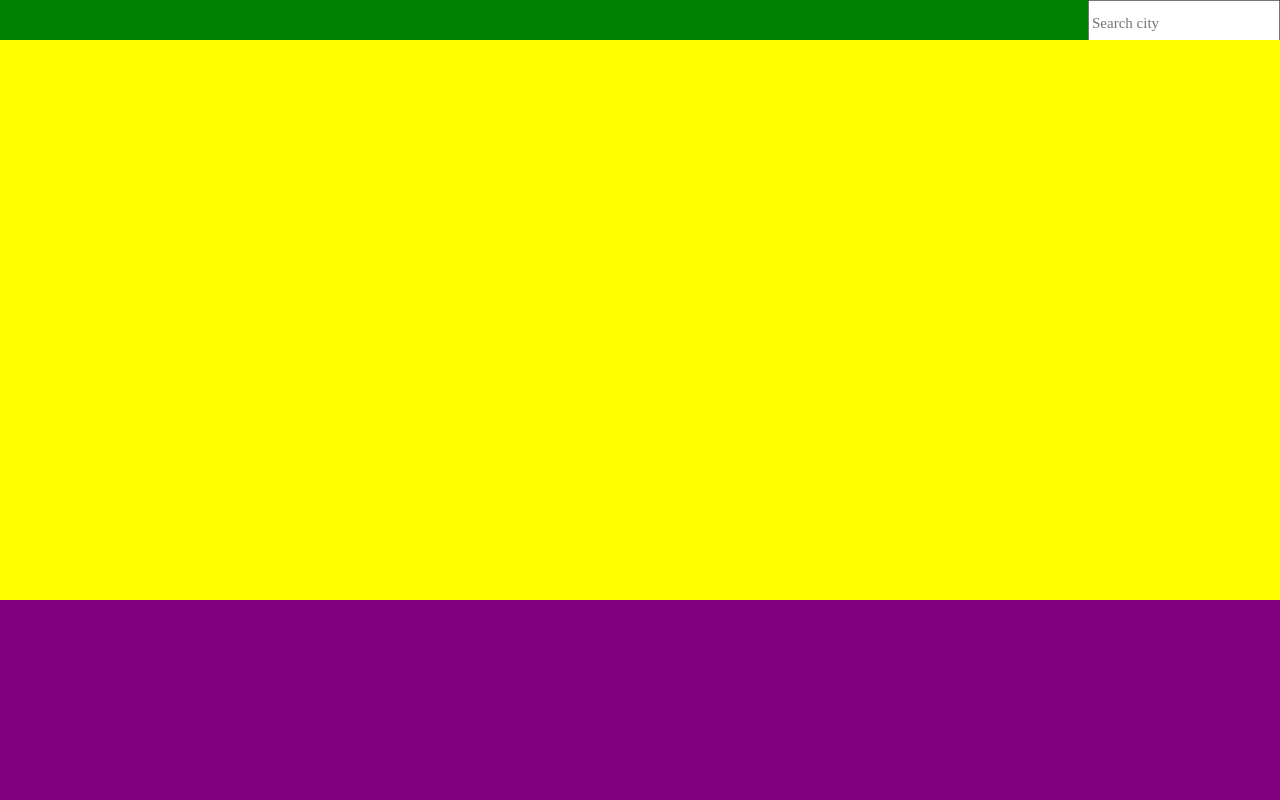
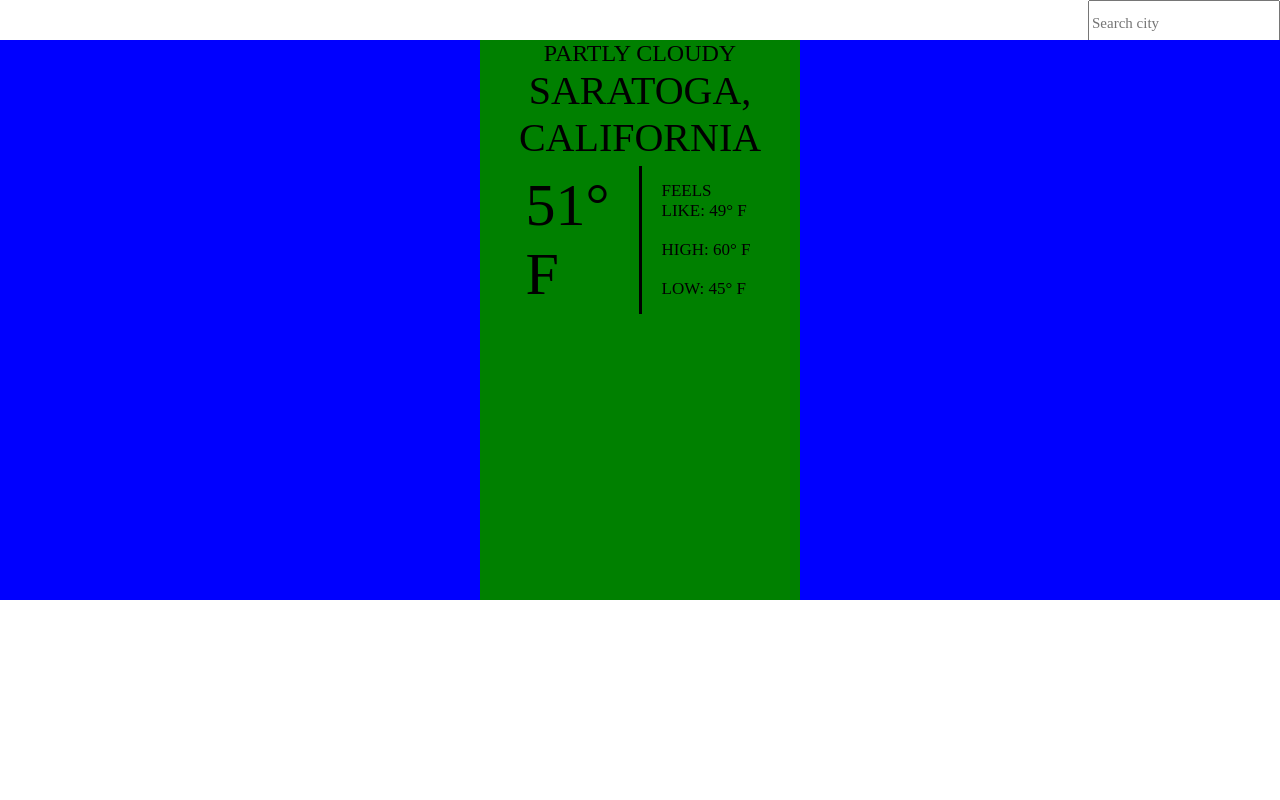
Before and after one commit to timothyling1994/weather-app, a website built with webpack: page dist/index.html in a window 1280 px wide. Built offline with nearby package versions, Linux system fonts and the light colour scheme.

Commit message:
Add styling for API returned weather data

```diff
--- a/src/domController.js
+++ b/src/domController.js
@@ -12,14 +12,15 @@ let domController = (() => {
 	};
 
 	const updateTodayDOM = (weatherObj) => {
+
 		clearDOM();
 
-		let description = document.createTextNode(weatherObj.description);
-		let temp = document.createTextNode(weatherObj.temp);
-		let feels_like = document.createTextNode(weatherObj.feels_like);
-		let temp_min = document.createTextNode(weatherObj.temp_min);
-		let temp_max = document.createTextNode(weatherObj.temp_max);
-		let name = document.createTextNode(weatherObj.name);
+		let description = document.createTextNode(weatherObj.current_description);
+		let temp = document.createTextNode(weatherObj.current_temp);
+		let feels_like = document.createTextNode(weatherObj.current_feels_like);
+		let temp_min = document.createTextNode(weatherObj.current_temp_min);
+		let temp_max = document.createTextNode(weatherObj.current_temp_max);
+		let name = document.createTextNode(weatherObj.current_name);
 
 		let new_weather_info = document.createElement("div");
 		new_weather_info.setAttribute("id","weather-info");
--- a/src/staticListeners.js
+++ b/src/staticListeners.js
@@ -13,30 +13,30 @@ let staticListeners = () => {
 
 			let weather_data = await requestAPI.requestCityData(payload.coord.lat,payload.coord.lon);
 
+			console.log(payload);
+			console.log(weather_data);
 
-			/*
-			payload[0].json().then((jsonData) => {
-
-				let description = jsonData.weather[0].description;
-				let temp = jsonData.main.temp;
-				let feels_like = jsonData.main.feels_like;
-				let temp_min = jsonData.main.temp_min;
-				let temp_max = jsonData.main.temp_max;
-				let name = jsonData.name;
+			let current_description = weather_data.current.weather[0].description;
+			let current_main_descrip = weather_data.current.weather[0].main;
+			let current_temp = weather_data.current.temp;
+			let current_feels_like = weather_data.current.feels_like;
+			let current_temp_min = payload.main.temp_min;
+			let current_temp_max = payload.main.temp_max;
+			let current_name = payload.name;
 
 
-				let weatherObj = {
+			let currentWeatherObj = {
 
-					description,
-					temp,
-					feels_like,
-					temp_min,
-					temp_max,
-					name
-				}
+				current_description,
+				current_temp,
+				current_feels_like,
+				current_temp_min,
+				current_temp_max,
+				current_name,
+				current_main_descrip
+			};
 
-				domController.updateTodayDOM(weatherObj);
-			});*/
+			domController.updateTodayDOM(currentWeatherObj);
 
 		}
 	});
--- a/src/style.css
+++ b/src/style.css
@@ -1,7 +1,6 @@
 @font-face{
-	font-family:'NotoSans';
+	font-family: 'NotoSans';
 	src:url('./NotoSans-Regular.ttf') format('ttf');
-	font-weight:600;
 	font-style:normal;
 }
 
@@ -19,12 +18,12 @@ body{
 #flex-container{
 	display:flex;
 	flex-wrap: wrap;
+
 }
 
 #search-bar-container{
 	width:100%;
 	height:5vh;
-	background-color: green;
 }
 
 input {
@@ -32,14 +31,78 @@ input {
 	float:right;
 	font-family:'NotoSans';
 	font-size:15px;
+
 }
-#weather-info{
+#main-content{
+	display:flex;
+	justify-content: center;
+	align-content: center;
 	width:100%;
 	height:70vh;
-	background-color: yellow;
+
+	background-color: blue;
 }
-#future-forecast{
+
+#weather-info{
+
+	width:25%;
+
+	background-color: green;
+}
+
+#description,#city-name{
+	text-align:center;
+}
+
+#description{
+	font-size:24px;
+}
+
+#city-name{
+	font-size:40px;
+}
+
+#temp-container{
+	display:flex;
+	flex-direction: row;
+	flex-wrap:wrap;
+	justify-content: center;
+	align-content: center;
+	margin:5px;
+
+
+}
+#temp{
+	font-size:60px;
+}
+
+#flex-item-1,#flex-item-2{
+	width:30%;
+	margin:5px;
+}
+
+#divider{
+	border-left: 3px solid black;
+	margin-left:15px;
+	margin-right:15px;
+}
+
+#flex-item-2{
+
+	display: flex;
+	flex-wrap:wrap;
+  	justify-content: center;
+  	align-items: center;
+}
+
+#feels-like,#max-temp,#min-temp{
+	width:100%;
+	font-size:17px;
+}
+
+
+#forecast-content{
 	height:25vh;
 	width:100%;
-	background-color: purple;
+
 }
```
Also changed, not shown: dist/index.html, dist/main.js, 1 other file.
